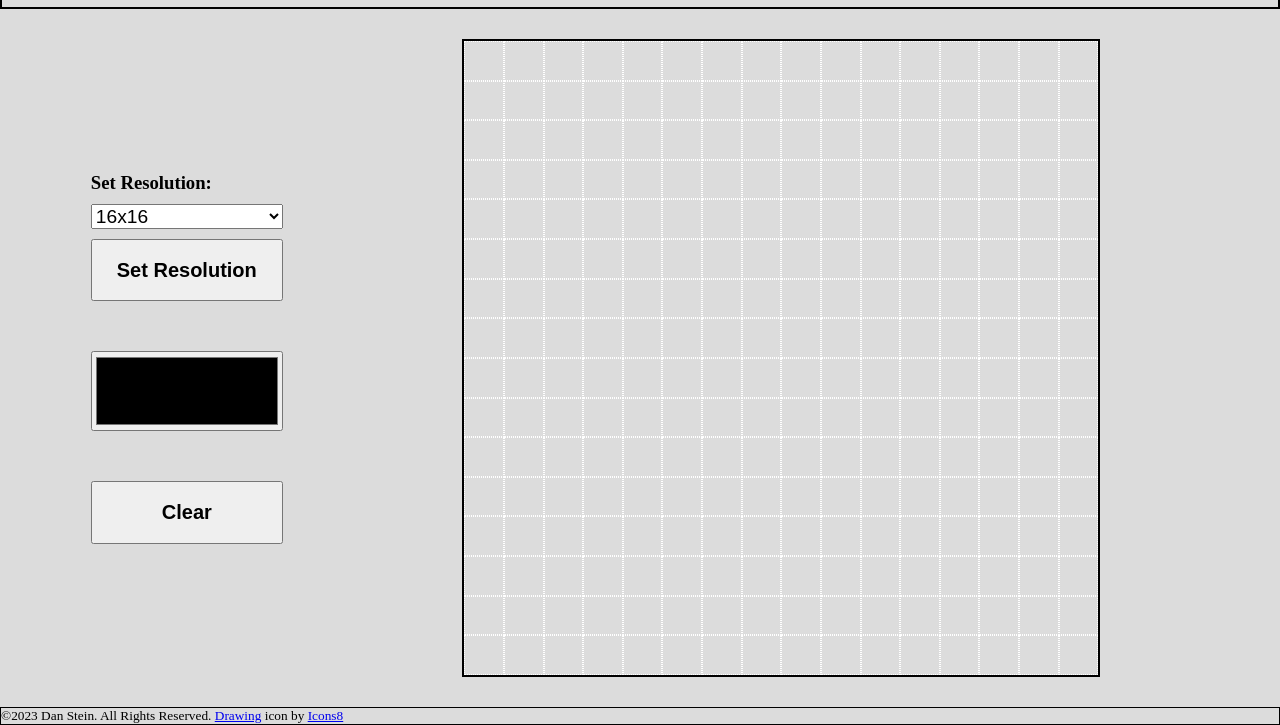
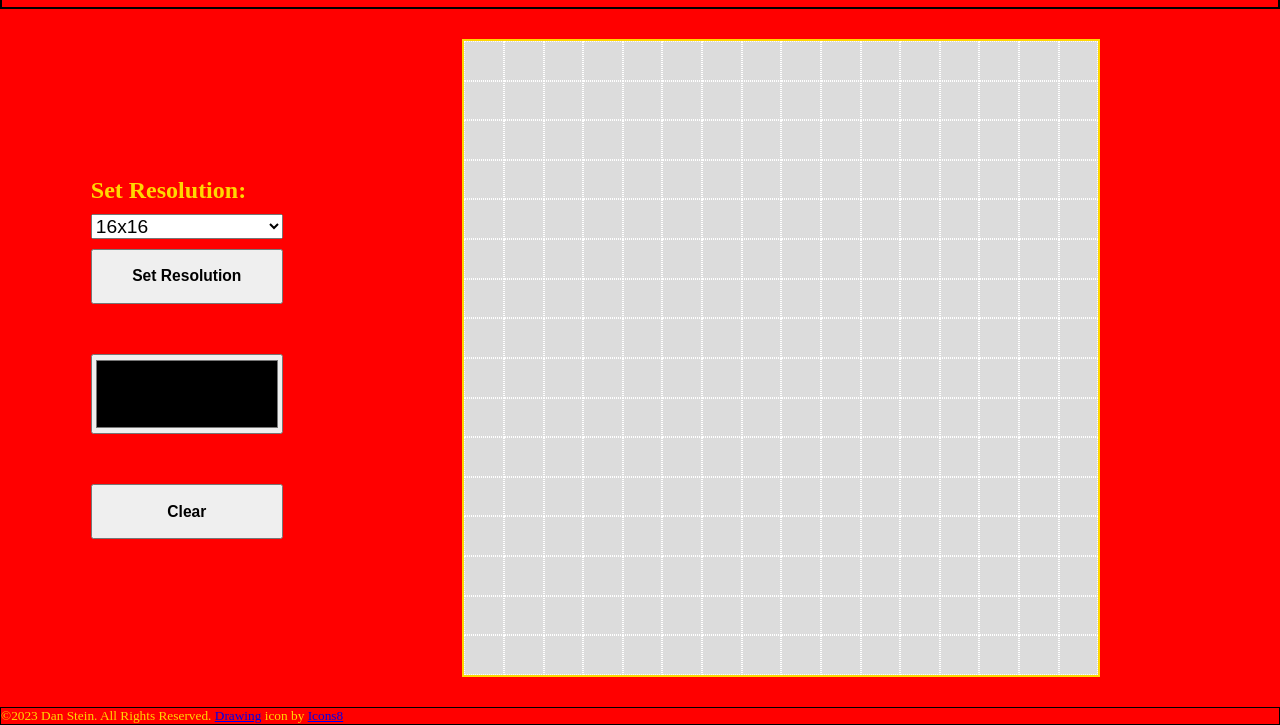
Before and after one commit to dstein26/op_etch_a_sketch, a plain HTML site: page index.html in a window 1280 px wide. Shown: the part 75-800 px from the top of the page. Drawn offline with Linux system fonts and the light colour scheme.

Commit message:
Added styling to look more like Etch-A-Sketch

```diff
--- a/index.html
+++ b/index.html
@@ -18,19 +18,19 @@
             <div class="main_content theme_main">
                 <!-- Options. Allows user to change settings -->
                 <div class="options theme_main">
-                    <h3>Set Resolution:</h3>
+                    <h2>Set Resolution:</h2>
                     <select name="resolution" id="resolution">
                         <option value="16" selected>16x16</option>
                         <option value="32">32x32</option>
                         <option value="64">64x64</option>
                         <option value="128">128x128</option>
                     </select>
-                    <button onclick="createPixels()"><h2>Set Resolution</h2></button>
+                    <button onclick="createPixels()"><h3>Set Resolution</h3></button>
                     <div style="margin:20px"></div>
                     <!-- <button><h2>Color Picker</h2></button> -->
                     <input id="colorPicker" type="color" value="black" />
                     <div style="margin:20px"></div>
-                    <button onclick="clearAllPixels()"><h2>Clear</h2></button>
+                    <button onclick="clearAllPixels()"><h3>Clear</h3></button>
                 </div> <!-- End Options -->
 
                 <!-- Canvas container. For holding and positioning the canvas -->
--- a/style.css
+++ b/style.css
@@ -111,7 +111,14 @@ input
 
 .theme_main
 {
-    background-color: gainsboro;
-    color: black;
+    background-color: red;
+    color: gold;
     border-color: black;
 }
+
+/*
+.theme_main h1,h2
+{
+    -webkit-text-stroke: 2px black;
+}
+*/
```
